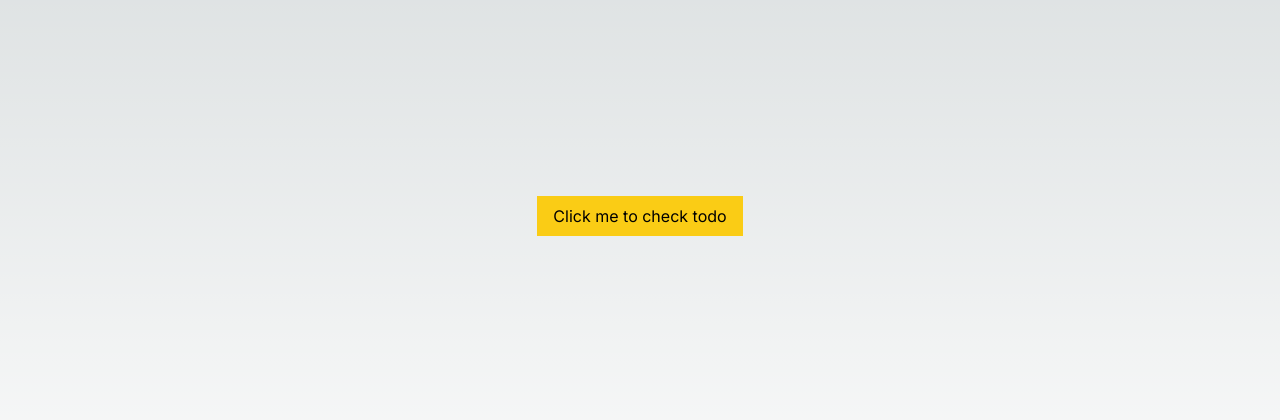
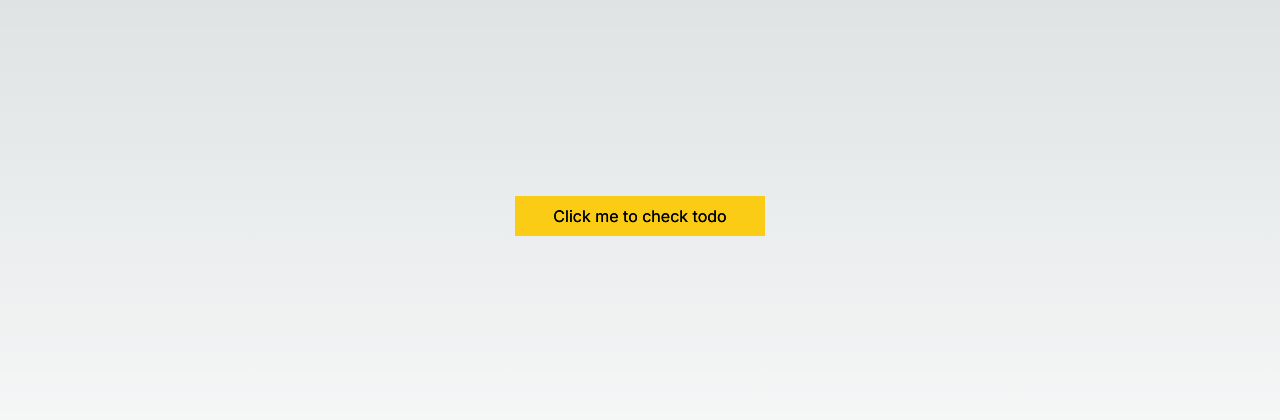
Before and after one commit to neharadialcode486/todo-app, a Next.js app: page / in a window 1280 px wide. Shown: the part 184-604 px from the top of the page. Built offline with nearby package versions, Linux system fonts and the light colour scheme.

Commit message:
button hover effect

```diff
--- a/package.json
+++ b/package.json
@@ -9,6 +9,8 @@
     "lint": "next lint"
   },
   "dependencies": {
+    "@supabase/supabase-js": "^2.43.4",
+    "gsap": "^3.12.5",
     "next": "14.2.3",
     "react": "^18",
     "react-dom": "^18",
--- a/src/app/page.js
+++ b/src/app/page.js
@@ -1,5 +1,5 @@
 "use client";
-import Hero from "@/components/Hero";
+import Button from "@/components/Button";
 import { useRouter } from "next/navigation";
 
 export default function Home() {
@@ -7,12 +7,7 @@ export default function Home() {
   return (
     <>
       <div className="h-screen flex flex-col justify-center items-center w-full">
-        <button
-          onClick={() => router.push("/todo")}
-          className="px-4 py-2 bg-yellow-400 text-black hover:bg-green-400 transition-all duration-300 ease-in-out"
-        >
-          Click me to check todo
-        </button>
+        <Button />
       </div>
     </>
   );
--- /dev/null
+++ b/src/components/Button.jsx
@@ -0,0 +1,86 @@
+import React from "react";
+import { ScrollTrigger } from "gsap/ScrollTrigger";
+import gsap from "gsap";
+gsap.registerPlugin(ScrollTrigger);
+
+const Button = () => {
+  const text = "Get into touch";
+  const arr = text.split(" ").map((obj) => obj.split(""));
+
+  const handleMouseEnter = () => {
+    gsap.fromTo(
+      ".text_1",
+      {
+        duration: 0.5,
+        rotate: 0,
+        top: "50%",
+      },
+      {
+        duration: 0.5,
+        rotate: -40,
+        top: "-100px",
+      }
+    );
+    gsap.fromTo(
+      ".text_2",
+      {
+        duration: 0.5,
+        rotate: 40,
+        top: "100px",
+      },
+      {
+        duration: 0.5,
+        rotate: 0,
+        top: "50%",
+      }
+    );
+  };
+  const handleMouseLeave = () => {
+    gsap.fromTo(
+      ".text_1",
+      {
+        duration: 0.5,
+        rotate: -40,
+        top: "-100px",
+      },
+      {
+        duration: 0.5,
+        rotate: 0,
+        top: "50%",
+      }
+    );
+    gsap.fromTo(
+      ".text_2",
+
+      {
+        duration: 0.5,
+        rotate: 0,
+        top: "50%",
+      },
+      {
+        duration: 0.5,
+        rotate: 40,
+        top: "100px",
+      }
+    );
+  };
+  return (
+    <div>
+      <button
+        onMouseEnter={handleMouseEnter}
+        onMouseLeave={handleMouseLeave}
+        onClick={() => router.push("/todo")}
+        className="px-4 py-2 bg-yellow-400 text-black hover:bg-green-400 transition-all duration-300 ease-in-out relative w-[250px] h-[40px] overflow-hidden"
+      >
+        <span className="absolute left-[50%] top-[50%] translate-x-[-50%] translate-y-[-50%] flex w-full text-center justify-center items-center text_1">
+          Click me to check todo
+        </span>
+        <span className="absolute left-[50%] top-[50%] translate-x-[-50%] translate-y-[-50%] flex w-full text-center justify-center items-center text_2">
+          Click me to check todo
+        </span>
+      </button>
+    </div>
+  );
+};
+
+export default Button;
--- a/src/components/Hero.jsx
+++ b/src/components/Hero.jsx
@@ -1,4 +1,5 @@
 "use client";
+import supabase from "@/config/supabaseClient";
 import React from "react";
 import { useForm } from "react-hook-form";
 
@@ -17,13 +18,27 @@ const Hero = () => {
     },
   });
 
-  const onSubmit = (data) => {
+  const onSubmit = async (data) => {
     try {
-      reset();
+      // reset();
+    } catch (error) {
+      // console.log(error, "error");
+    }
+  };
+  const fetchData = async (id) => {
+    try {
+      let { data } = await supabase.from("abctable").insert({});
+      if (data) {
+        console.log("Data:", data);
+      }
     } catch (error) {
       console.log(error, "error");
     }
   };
+
+  React.useEffect(() => {
+    fetchData(1); // Call fetchData with the desired ID
+  }, []);
 
   return (
     <div className="p-5">
--- /dev/null
+++ b/src/config/supabaseClient.js
@@ -0,0 +1,15 @@
+import { createClient } from "@supabase/supabase-js";
+
+const supabaseUrl = process.env.NEXT_PUBLIC_SUPABASE_URL;
+const supabaseKey = process.env.NEXT_PUBLIC_ANON_KEY;
+
+if (!supabaseUrl) {
+  throw new Error("NEXT_PUBLIC_SUPABASE_URL is not defined");
+}
+
+if (!supabaseKey) {
+  throw new Error("NEXT_PUBLIC_ANON_KEY is not defined");
+}
+
+const supabase = createClient(supabaseUrl, supabaseKey);
+export default supabase;
```
Also changed, not shown: 2 other files (tests, documents, lock files or other folders).
